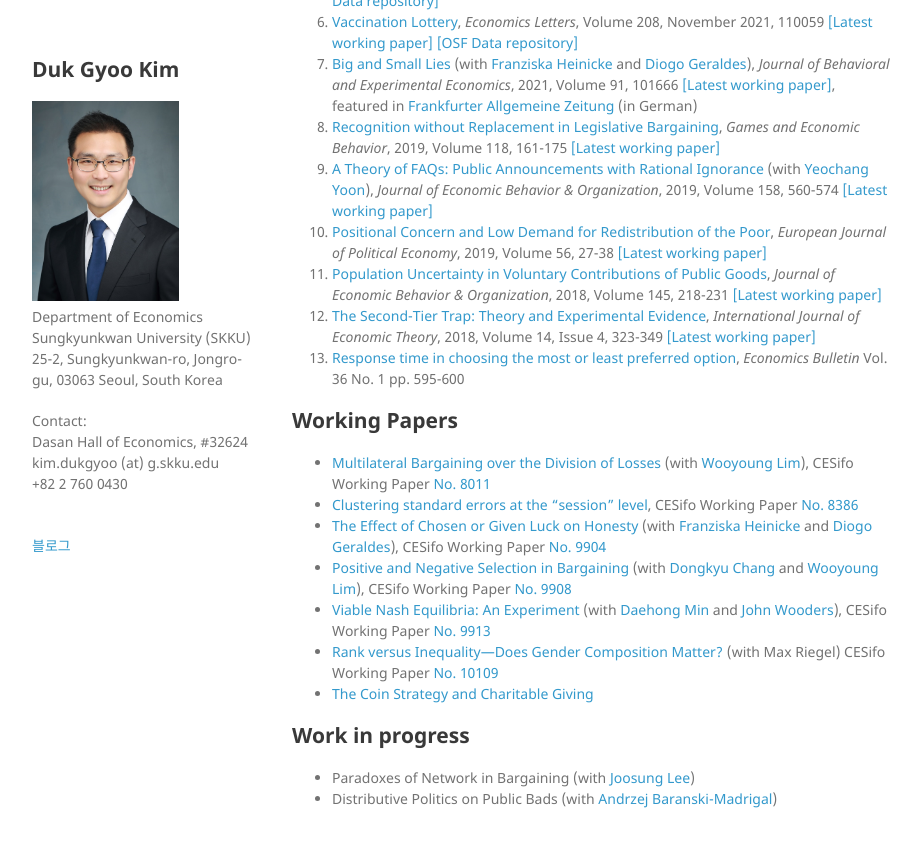
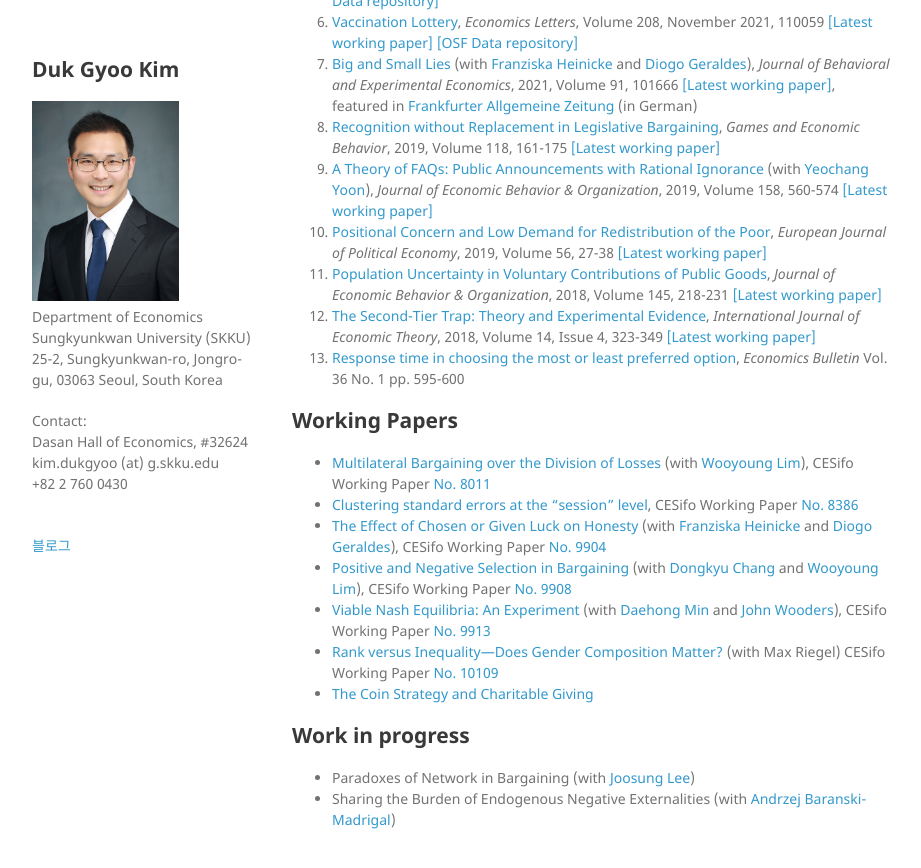
Before and after one commit to kimdukgyoo/kimdukgyoo.github.io, a Jekyll site: the page built from index.md, in a window 1280 px wide and 900 px high, scrolled down 589 px. Shown: the top 868 px of the window, without its empty margins (178-1099 px from the left). Built offline with Jekyll 4.4.1, drawn with Linux system fonts in a browser that asks for light colours; our own code applies the rules of GitHub Pages for plain Markdown files.

Commit message:
Update index.md

```diff
--- a/index.md
+++ b/index.md
@@ -46,7 +46,7 @@ Volume 55, No.1 <a href="https://kimdukgyoo.github.io/PDFfiles/MBContest.pdf" ta
 <!--* Political Blurring on a Condorcet Cycle (with <a href="https://www.wiso.uni-koeln.de/de/forschung/find-an-expert/experts/prof-dr-felix-bierbrauer/" target="_blank">Felix Bierbrauer</a>)-->
 
 * Paradoxes of Network in Bargaining (with <a href="https://sites.google.com/site/joosungecon/research" target="_blank">Joosung Lee</a>)
-* Distributive Politics on Public Bads (with <a href="http://www.abarmad.com/" target="_blank">Andrzej Baranski-Madrigal</a>)
+* Sharing the Burden of Endogenous Negative Externalities (with <a href="http://www.abarmad.com/" target="_blank">Andrzej Baranski-Madrigal</a>)
 
 <!--
 ## Mimeo
```
